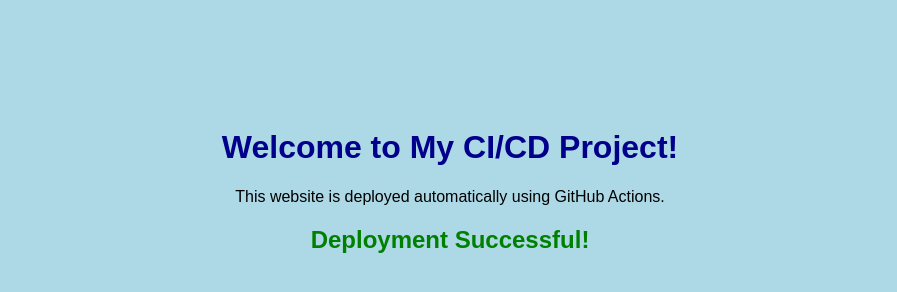
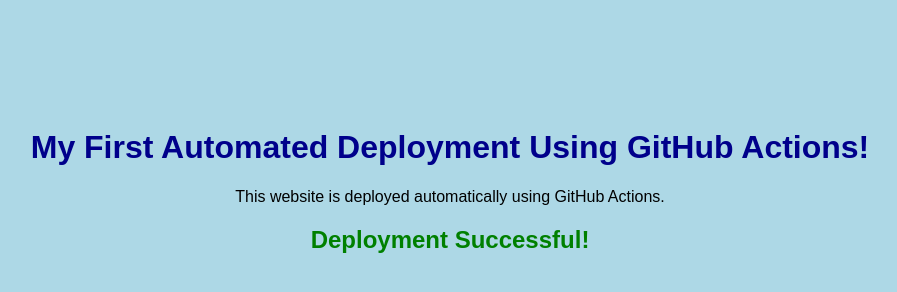
Before and after one commit to PuneetBG/github-actions-cicd, a plain HTML site: page index.html in a window 1280 px wide. Shown: the whole page, without its empty margins (190-1087 px from the left). Drawn offline with Linux system fonts and the light colour scheme.

Commit message:
Update website heading

```diff
--- a/index.html
+++ b/index.html
@@ -9,7 +9,7 @@
 </head>
 <body>
 
-    <h1>Welcome to My CI/CD Project!</h1>
+    <h1>My First Automated Deployment Using GitHub Actions!</h1>
 
     <p>This website is deployed automatically using GitHub Actions.</p>
 
```
